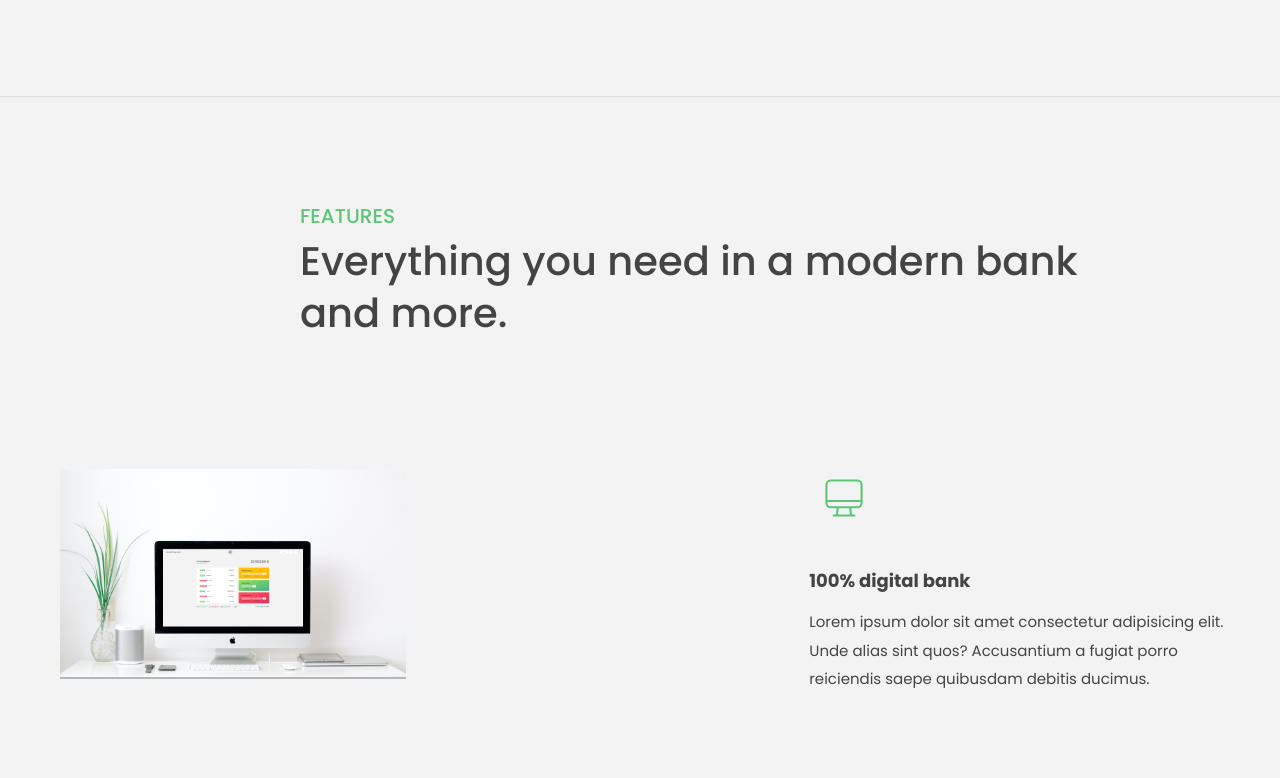
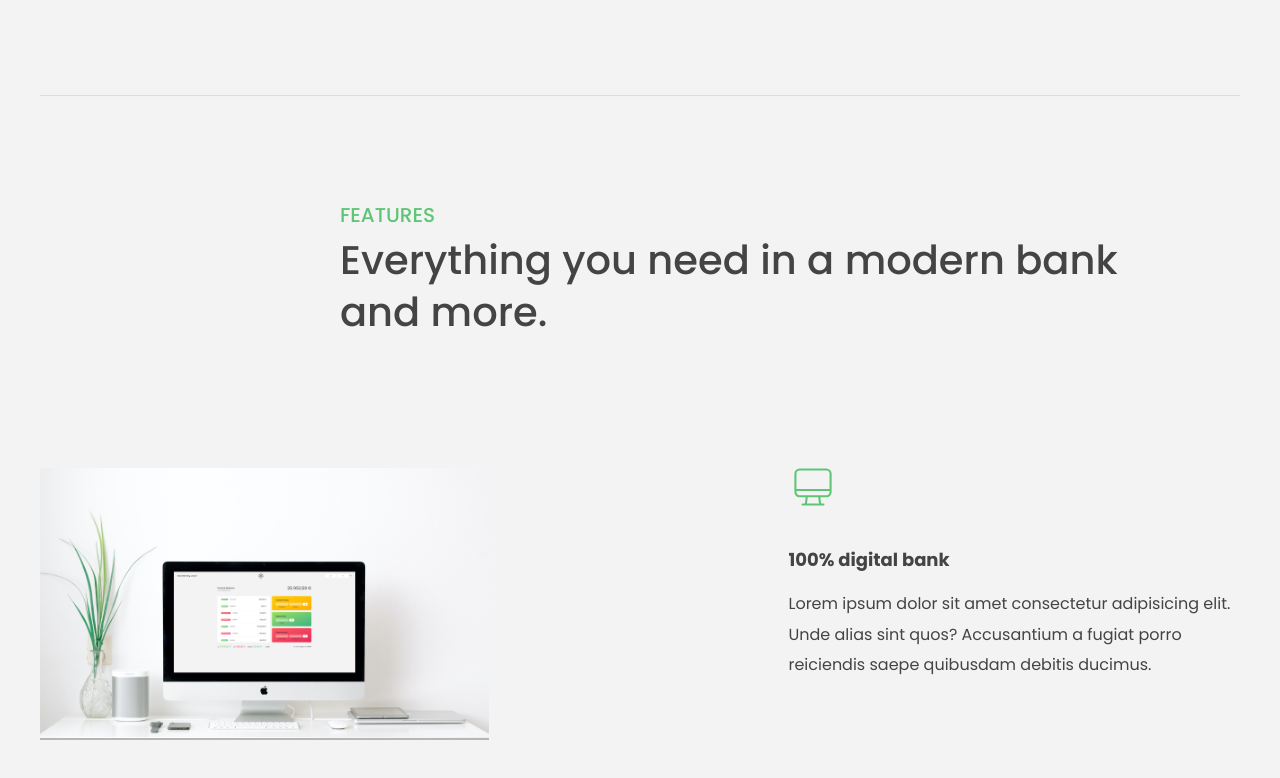
Before and after one commit to BipinAdhikari10/React-, a React (Vite) app in the folder bankist-app/: page / in a window 1280 px wide. Shown: the part 598-1376 px from the top of the page. After the commit the page ends 1342 px from the top, so only its background shows below. Built offline with nearby package versions, Linux system fonts and the light colour scheme.

Commit message:
complete mid section

```diff
--- a/bankist-app/src/components/Mid.jsx
+++ b/bankist-app/src/components/Mid.jsx
@@ -4,7 +4,7 @@ import { CiDesktop } from "react-icons/ci";
 const Mid = () => {
   return (
     <>
-      <div className="middle-section">
+      <div className="container middle-section">
         <div className="middle-header">
           <p className="text-wrapper features">features</p>
           <h2 className="section-header">
@@ -13,7 +13,7 @@ const Mid = () => {
         </div>
         <div className="container middle-section-wrapper">
           <div className="middle-image">
-            <img className="hero-image" src={midImage} alt="digital image" />
+            <img className="mid-image" src={midImage} alt="digital image" />
           </div>
           <div className="middle-section-wrapper-container">
             <div className="desktop-icon">
--- a/bankist-app/src/css/mid.css
+++ b/bankist-app/src/css/mid.css
@@ -6,8 +6,8 @@
   margin-top: 10rem;
   margin-left: 30rem;
 }
-.hero-image {
-  width: 45%;
+.mid-image {
+  width: 60%;
   margin-top: 3rem;
   box-shadow: 0px 2px 0px rgba(0, 0, 0, 0.25);
 }
@@ -21,5 +21,4 @@
 .desktop-icon {
   font-size: 5rem;
   color: var(--color-primary);
-  padding: 1rem;
 }
--- a/bankist-app/src/index.css
+++ b/bankist-app/src/index.css
@@ -59,6 +59,6 @@ body {
   font-size: 1.8rem;
 }
 .middle-text {
-  margin-top: 1rem;
-  font-size: 1.5rem;
+  margin-top: 1.2rem;
+  font-size: 1.6em;
 }
```
Also changed, not shown: bankist-app/src/assets/images/grow-lazy.jpg (added).
